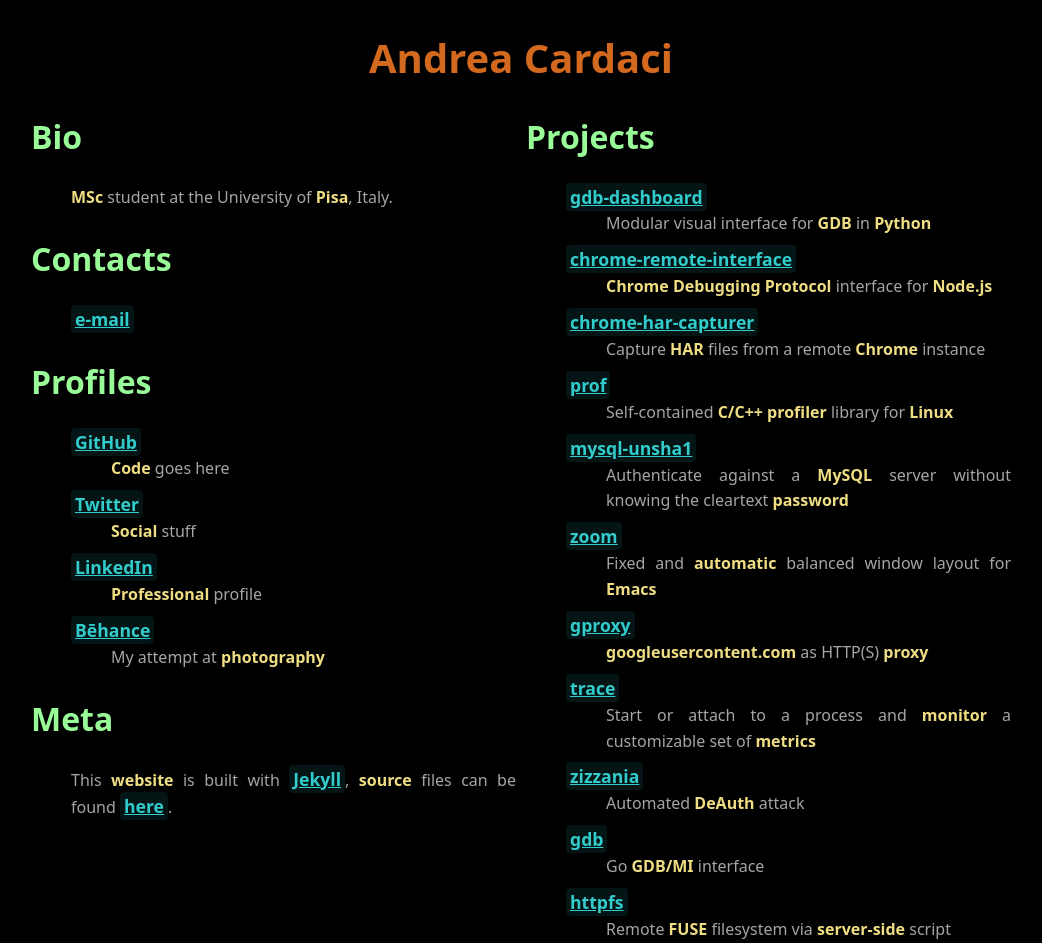
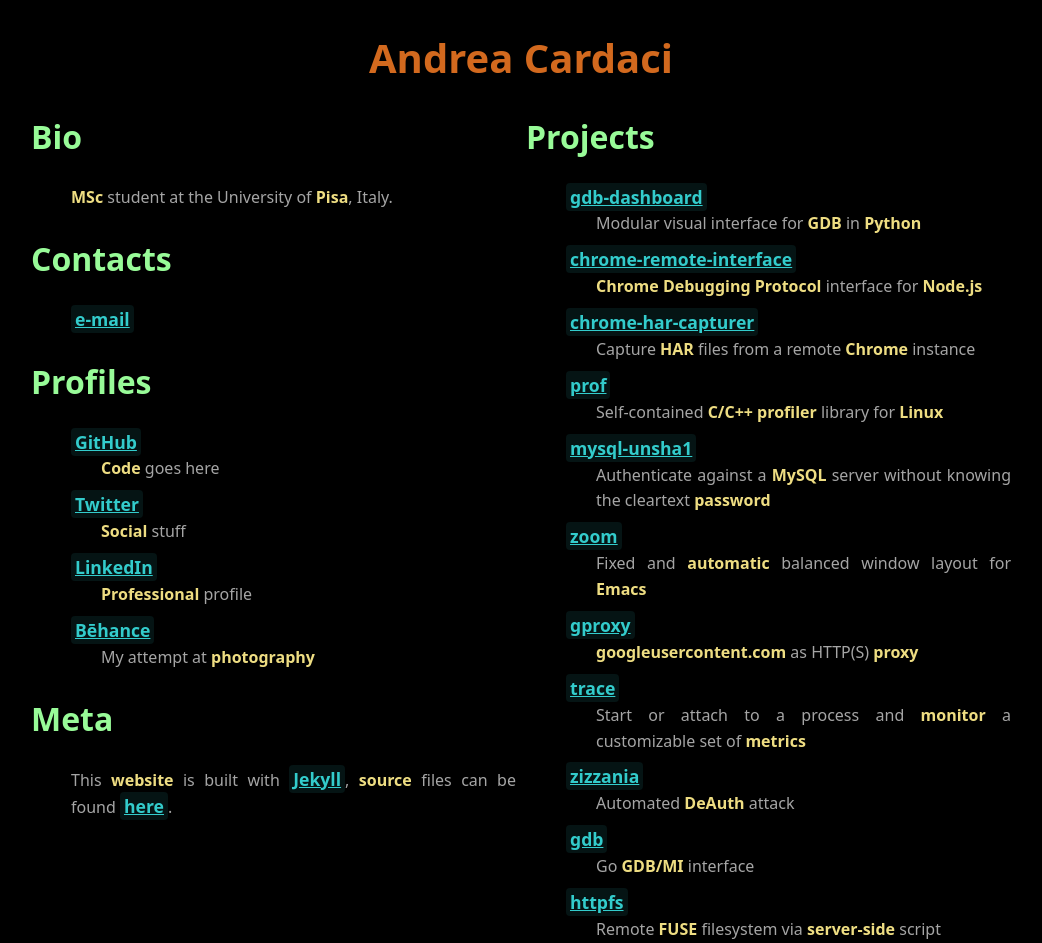
Before and after one commit to cyrus-and/cyrus-and.github.io, a Jekyll site: the page built from index.md, in a window 1280 px wide. Shown: the whole page, without its empty margins (119-1161 px from the left). Built offline with Jekyll 4.4.1, drawn with Linux system fonts in a browser that asks for light colours; some web fonts are replaced.

Commit message:
Add style for <blockquote>

```diff
--- a/_sass/_common.scss
+++ b/_sass/_common.scss
@@ -7,6 +7,9 @@ $selection: #556b2f;
 $link: #00ffff;
 $code: #ff00ff;
 $dark: #111111;
+$faint: #666666;
+
+$indentation: 30px;
 
 @mixin faint-highlighting($color, $swap: false) {
     padding: 2px 4px;
@@ -82,6 +85,18 @@ pre {
     overflow-x: auto;
 }
 
+blockquote {
+    $marker-width: 5px;
+    $half: $indentation / 2 - $marker-width / 2;
+
+    border-left: $marker-width solid $title;
+    margin-left: $half;
+    padding-left: $half;
+    margin-right: $half;
+    font-style: italic;
+    color: $faint;
+}
+
 table {
     margin: 0 auto;
 }
@@ -106,8 +121,6 @@ td {
 
 // lists
 
-$list-indentation: 40px;
-
 dl {
     dt {
         color: $emphasis;
@@ -115,7 +128,7 @@ dl {
         margin-top: 10px;
     }
     dd {
-        margin-left: $list-indentation;
+        margin-left: $indentation;
     }
 }
 
@@ -134,7 +147,7 @@ dl {
         &::before {
             display: table-cell;
             box-sizing: border-box;
-            width: $list-indentation;
+            width: $indentation;
             padding-right: 10px;
             color: $emphasis;
             text-align: right;
```
